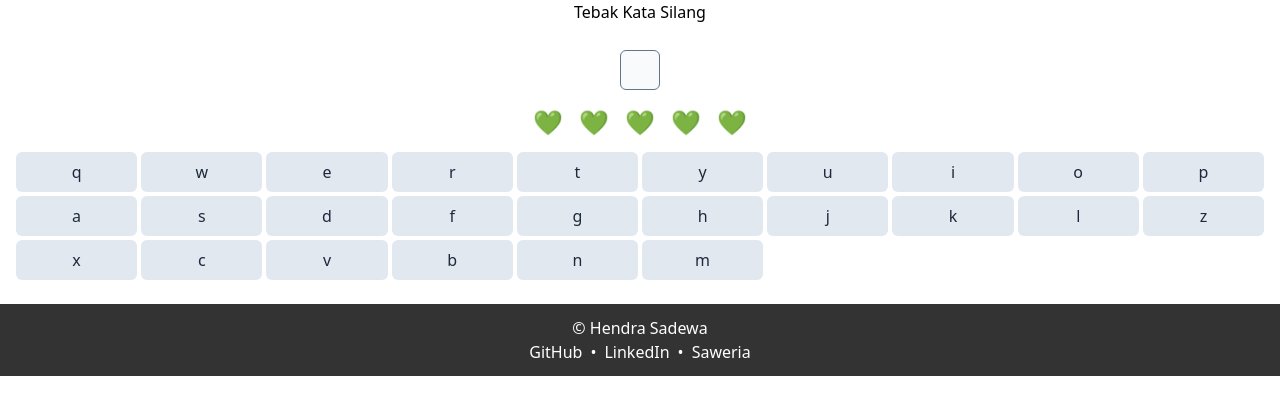
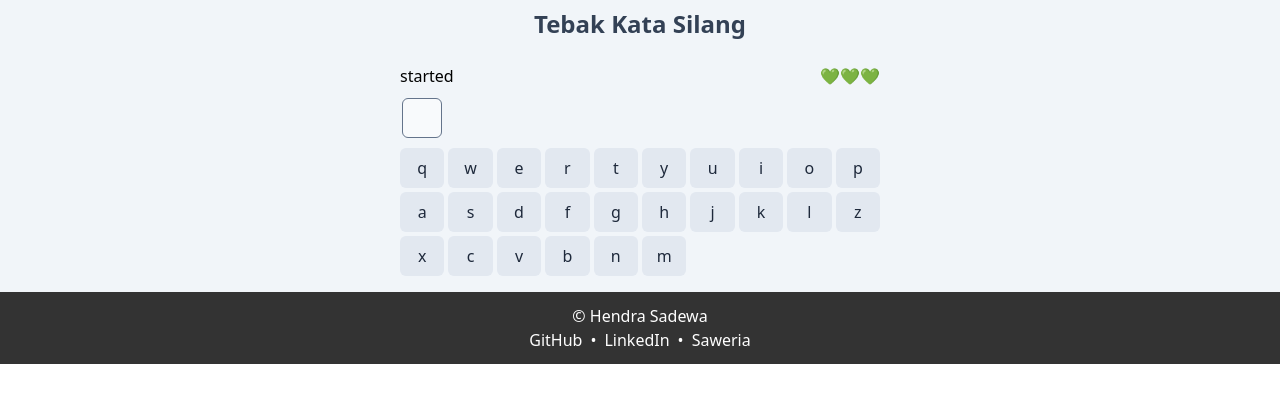
Before and after one commit to hendrasadewa/tebak-kata-silang, a Next.js app: page / in a window 1280 px wide. Shown: the top 414 px of the page. Built offline with nearby package versions, Linux system fonts and the light colour scheme.

Commit message:
migrate indicator to tailwind

```diff
--- a/src/components/GameKeyboard.tsx
+++ b/src/components/GameKeyboard.tsx
@@ -8,7 +8,7 @@ interface Props {
 
 function GameKeyboard({ characterList, onCharacterClick }: Props) {
   return (
-    <div className="grid grid-cols-10 w-full gap-1 px-2">
+    <div className="grid grid-cols-10 w-full gap-1">
       {characterList.map((value) => (
         <AlphabetButton
           key={`button-${value.letter}`}
--- /dev/null
+++ b/src/components/Healthbar.tsx
@@ -0,0 +1,17 @@
+interface Props {
+  chances: number;
+}
+
+function Healthbar({ chances }: Props) {
+  const health = [...Array(chances).fill('💚')];
+
+  return (
+    <div className="flex text-center justify-between">
+      {health.map((life, index) => (
+        <span key={`life-${index + 1}`}>{life}</span>
+      ))}
+    </div>
+  );
+}
+
+export default Healthbar;
--- a/src/components/Indicators.module.css
+++ /dev/null
@@ -1,11 +0,0 @@
-.container {
-  font-size: 24px;
-  display: flex;
-  align-items: center;
-  justify-content: center;
-  padding: 12px 0;
-}
-
-.container > span {
-  padding: 0 8px;
-}
--- a/src/components/Indicators.tsx
+++ b/src/components/Indicators.tsx
@@ -1,25 +1,20 @@
 import { GameStatus } from '../types/Words';
-import classNames from './Indicators.module.css';
 
 interface Props {
-  chances: number;
   status: GameStatus;
 }
 
-function Indicators({ chances, status }: Props) {
+function Indicators({ status }: Props) {
   if (status === GameStatus.win) {
-    return <div className={classNames.container}>Anda berhasil</div>;
+    return <div>Anda berhasil</div>;
   }
 
   if (status === GameStatus.lose) {
-    return <div className={classNames.container}>Anda kalah</div>;
+    return <div>Anda kalah</div>;
   }
 
   return (
-    <div className={classNames.container}>
-      {[...Array(chances).fill('💚')].map((life, index) => (
-        <span key={`life-${index + 1}`}>{life}</span>
-      ))}
+    <div> started
     </div>
   );
 }
--- a/src/constants/gameConstants.ts
+++ b/src/constants/gameConstants.ts
@@ -1,4 +1,4 @@
-export const MAX_INCORRECT_ANSWER_CHANCES = 5;
+export const MAX_INCORRECT_ANSWER_CHANCES = 3;
 
 export const QWERTY_ARRAY: string = 'qwertyuiopasdfghjklzxcvbnm';
 export const ALPHABET_ARRAY: string = 'abcdefghijklmnopqrstuvwxyz';
--- a/src/pages/index.tsx
+++ b/src/pages/index.tsx
@@ -8,25 +8,28 @@ import styles from '../styles/Home.module.css';
 import GameKeyboard from '../components/GameKeyboard';
 import Indicators from '../components/Indicators';
 import Head from 'next/head';
+import Healthbar from '../components/Healthbar';
 
 const Home: NextPage = () => {
   const [state, actions] = useGameState();
 
   return (
-    <div>
+    <div className='bg-slate-100'>
       <Head>
         <title>Tebak Kata Silang | hendrasadewa</title>
         <meta name="description" content="Game tebak kata silang" />
       </Head>
-      <header>
-        <h1 className={styles.title}>Tebak Kata Silang</h1>
+      <header className="px-4 mx-auto max-w-lg w-full pt-2 pb-4">
+        <h1 className="font-bold text-2xl text-center text-slate-700">Tebak Kata Silang</h1>
       </header>
-      <main className={styles.gameContainer}>
-        <Plane values={state.userAnswer} />
-        <Indicators
-          chances={state.incorrectAnswerChances}
-          status={state.status}
-        />
+      <main className="px-4 mx-auto max-w-lg w-full pt-2 pb-4">
+        <div className="flex justify-between items-center w-full">
+          <Indicators status={state.status} />
+          <Healthbar chances={state.incorrectAnswerChances} />
+        </div>
+        <div className="py-2">
+          <Plane values={state.userAnswer} />
+        </div>
         <GameKeyboard
           characterList={state.keyboard}
           onCharacterClick={actions.onGameKeyboardClick}
```
